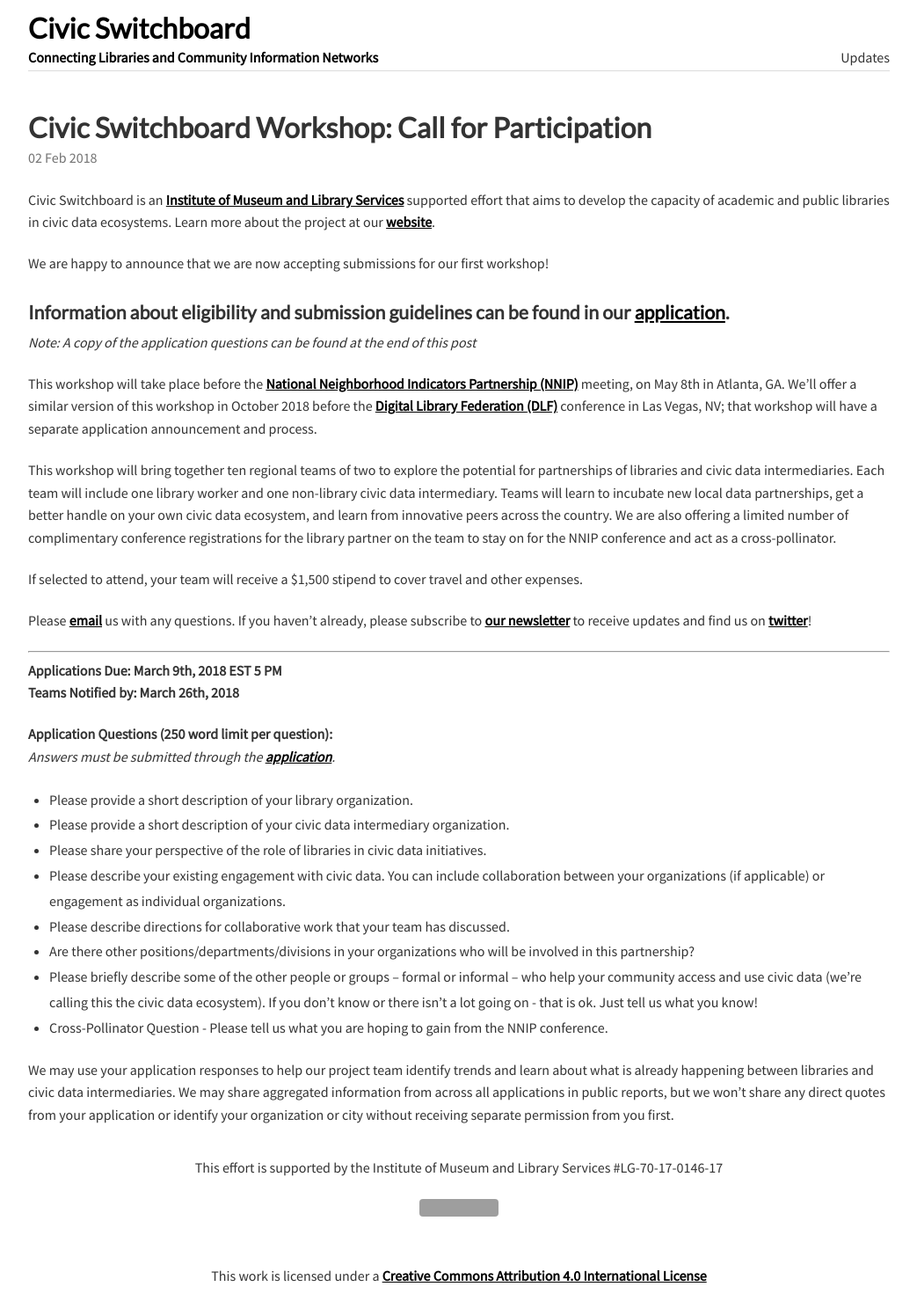
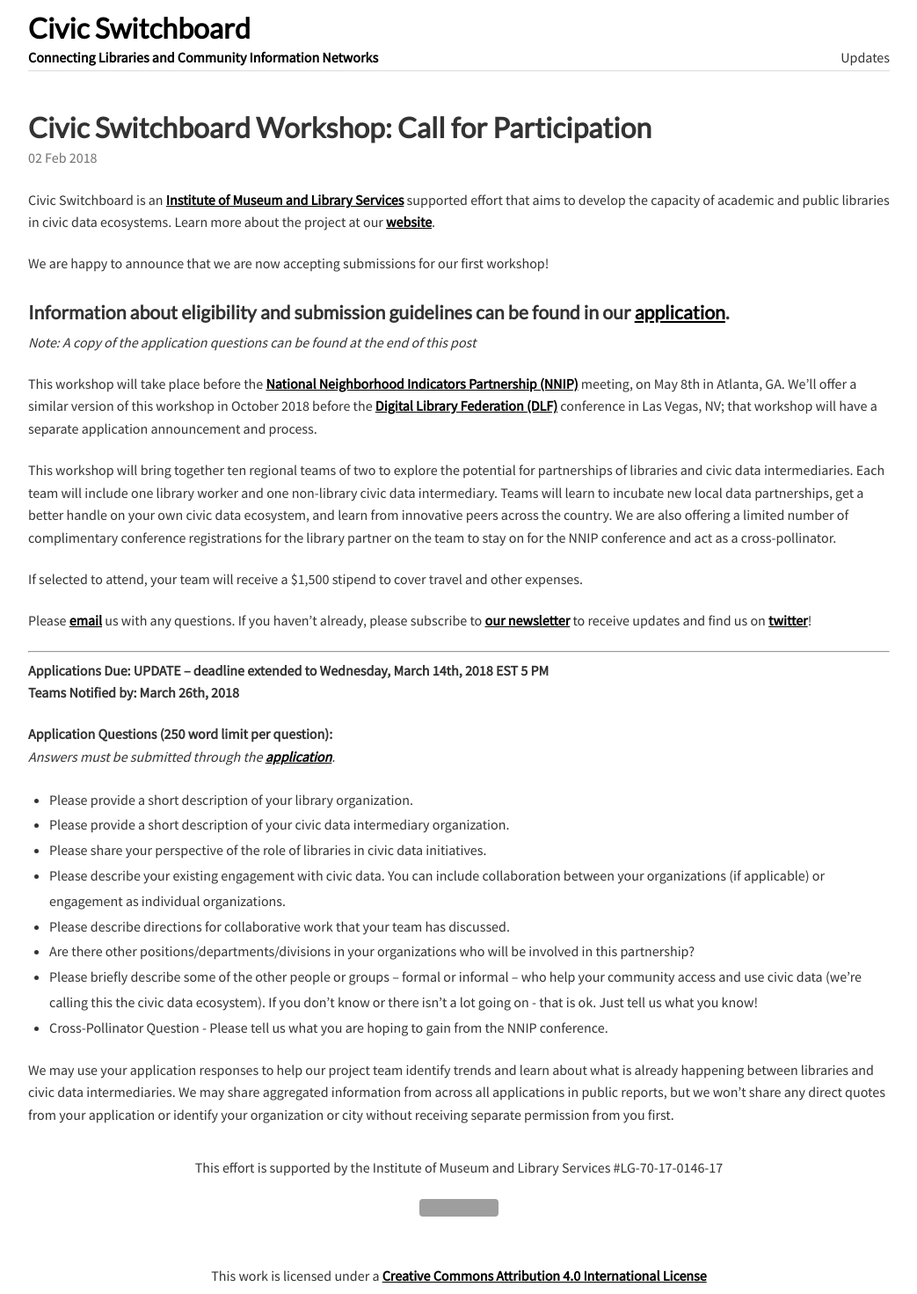
Before and after one commit to civic-switchboard/civic-switchboard.github.io.first, a Jekyll site: the page built from _posts/2018-02-02-post_3.md, in a window 1280 px wide, cut to the strip 0-1471 px from the top of the page. Shown: the whole strip at 88% size, without its empty margins (118-1161 px from the left). Built offline with Jekyll 4.4.1, drawn with Linux system fonts in a browser that asks for light colours; grey boxes are pictures that could not be loaded.

Commit message:
due date extended

```diff
--- a/_posts/2018-02-02-post_3.md
+++ b/_posts/2018-02-02-post_3.md
@@ -26,7 +26,7 @@
 
 
 ---
-**Applications Due: March 9th, 2018 EST 5 PM**
+**Applications Due: UPDATE -- deadline extended to Wednesday, March 14th, 2018 EST 5 PM**
 **Teams Notified by: March 26th, 2018**
 
 **Application Questions (250 word limit per question):**
```
